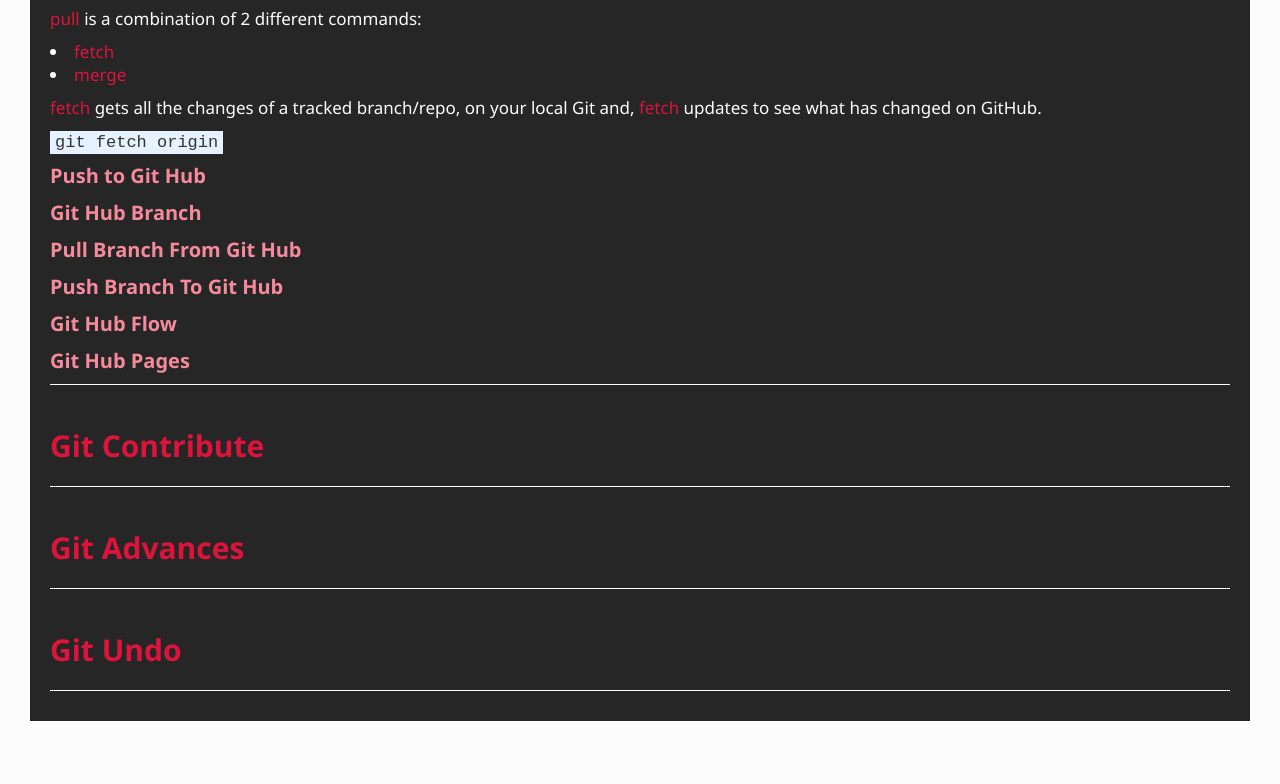
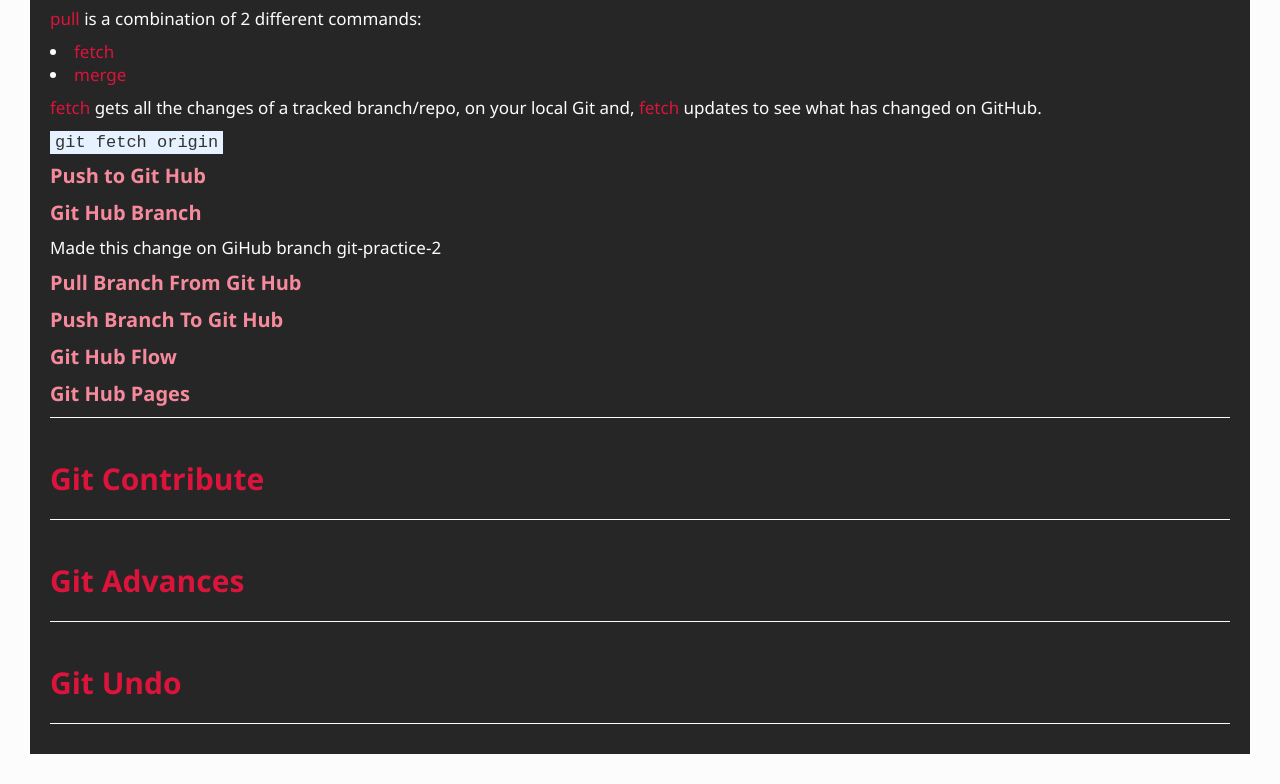
Before and after one commit to bosscke/git-practice, a website: page index.html in a window 1280 px wide. Shown: the part 2389-3173 px from the top of the page. Before the commit the page ends 3140 px from the top, so only its background shows below. Drawn offline with Linux system fonts and the light colour scheme.

Commit message:
Update index.html

```diff
--- a/index.html
+++ b/index.html
@@ -141,6 +141,7 @@
 
                    <article class="article__gitHubBranch">
                       <h2 class="heading__h2">Git Hub Branch</h2>
+                       <p>Made this change on GiHub branch git-practice-2</p>
                    </article>
 
                    <article class="article__pullBranchFromGitHub">
```
